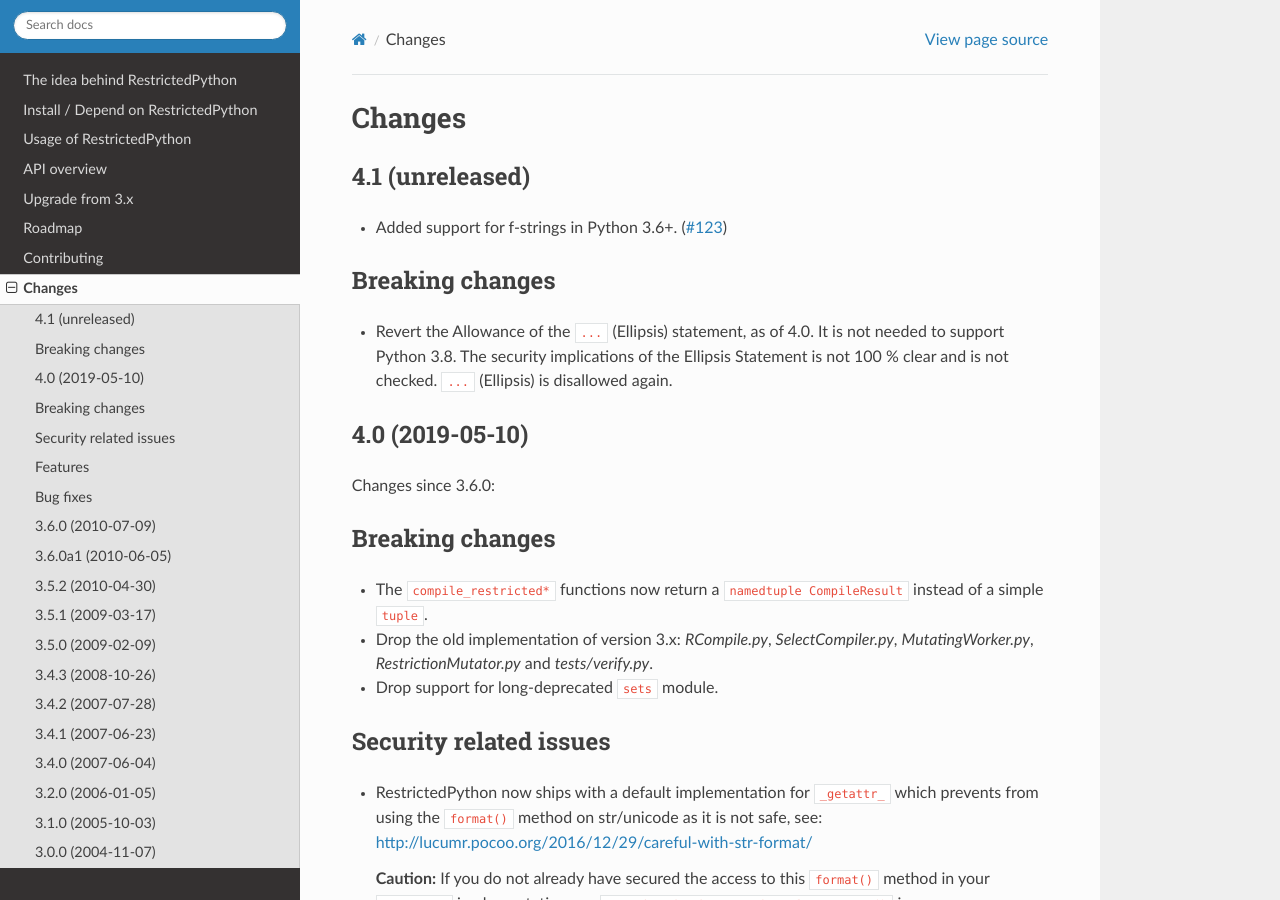
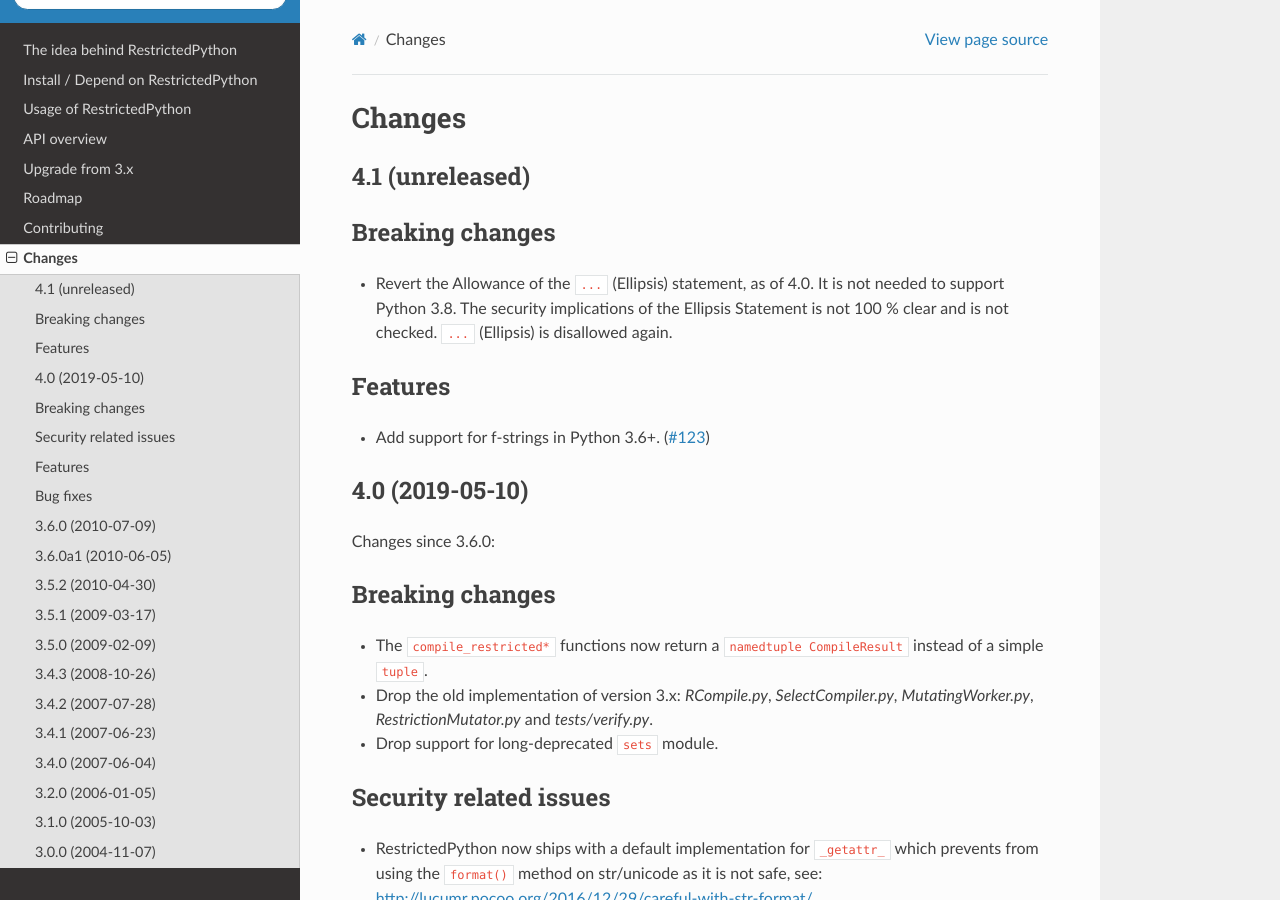
Before and after one commit to zopefoundation/RestrictedPython, a Sphinx documentation site: the page built from docs/CHANGES.rst, in a window 1280 px wide and 900 px high. Built offline with Sphinx 7.4.7 and the Read the Docs theme 2.0.0, drawn with Linux system fonts in a browser that asks for light colours; some of the changed lines change nothing that is shown.

Commit message:
Garden change log.
[skip ci]

```diff
--- a/docs/CHANGES.rst
+++ b/docs/CHANGES.rst
@@ -3,10 +3,6 @@
 
 4.1 (unreleased)
 ----------------
-
-- Added support for f-strings in Python 3.6+.
-  (`#123 <https://github.com/zopefoundation/RestrictedPython/issues/123>`_)
-
 
 Breaking changes
 ----------------
@@ -14,6 +10,12 @@
 - Revert the Allowance of the ``...`` (Ellipsis) statement, as of 4.0. It is not needed to support Python 3.8.
   The security implications of the Ellipsis Statement is not 100 % clear and is not checked.
   ``...`` (Ellipsis) is disallowed again.
+
+Features
+--------
+
+- Add support for f-strings in Python 3.6+.
+  (`#123 <https://github.com/zopefoundation/RestrictedPython/issues/123>`_)
 
 
 4.0 (2019-05-10)
```
